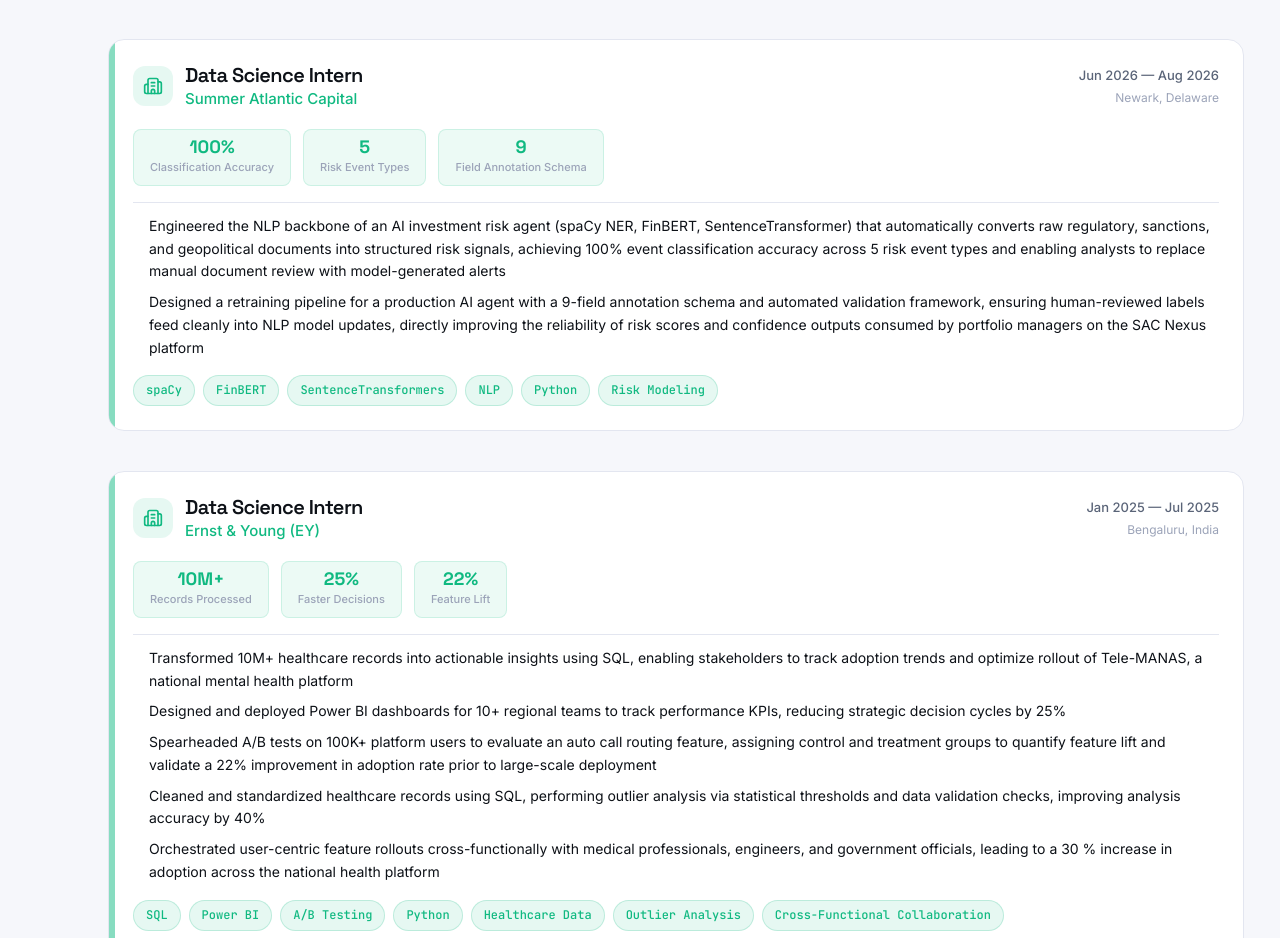
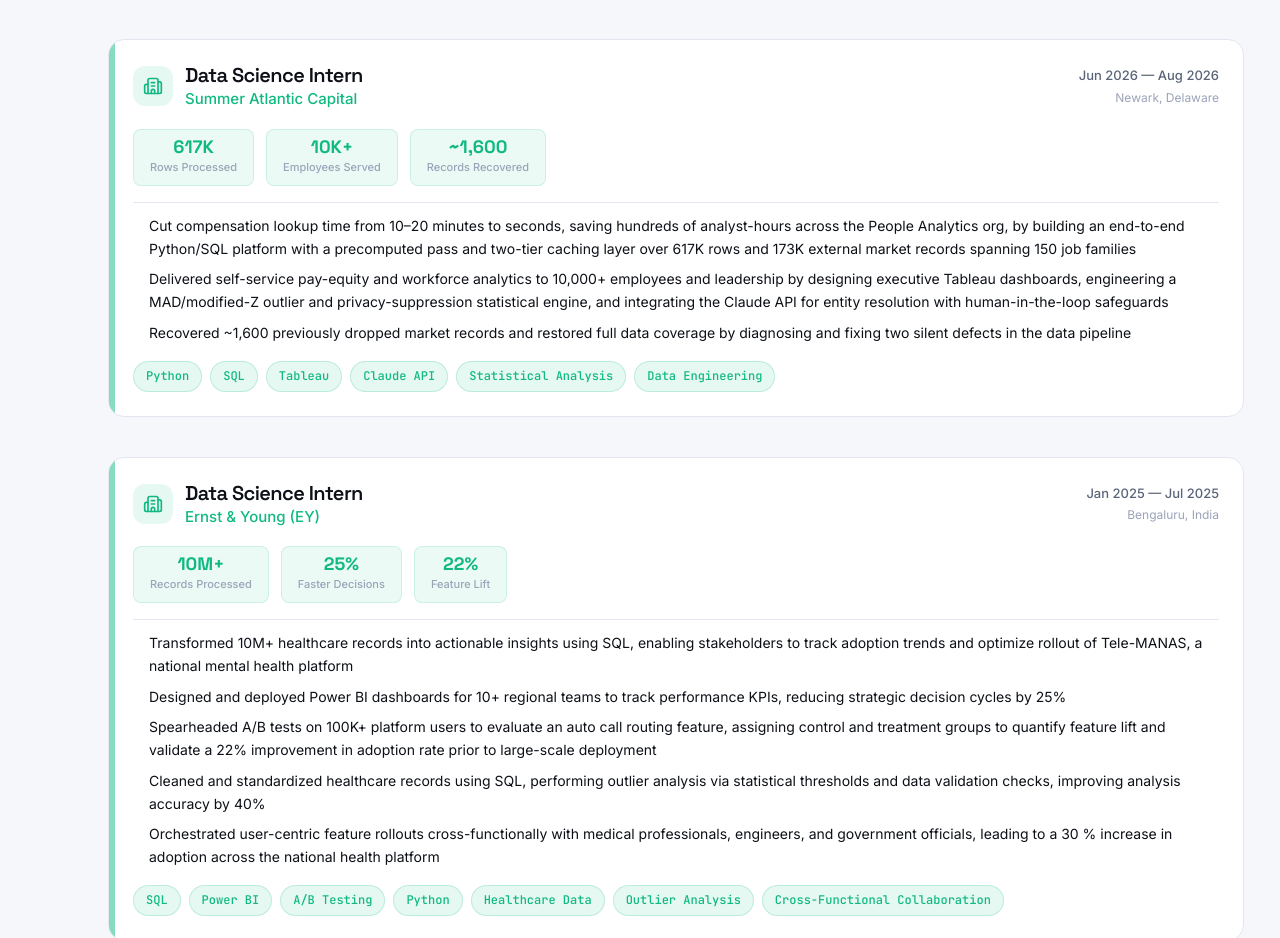
Before and after one commit to himanshumjain15/Portfolio, a Next.js app: page /Portfolio/ in a window 1280 px wide. Shown: the part 1640-2578 px from the top of the page. Built offline with nearby package versions, Linux system fonts and the light colour scheme.

Commit message:
feat: update SAC experience bullets and resume PDF
Replaces the Summer Atlantic Capital bullets with the
compensation/pay-equity analytics platform work (617K rows, 10K+
employees served, ~1,600 records recovered) and updates the
downloadable resume PDF to match.

```diff
--- a/src/data/portfolio.ts
+++ b/src/data/portfolio.ts
@@ -89,15 +89,16 @@
     location: "Newark, Delaware",
     dates: "Jun 2026 — Aug 2026",
     metrics: [
-      { value: "100%", label: "Classification Accuracy" },
-      { value: "5", label: "Risk Event Types" },
-      { value: "9", label: "Field Annotation Schema" },
+      { value: "617K", label: "Rows Processed" },
+      { value: "10K+", label: "Employees Served" },
+      { value: "~1,600", label: "Records Recovered" },
     ],
     bullets: [
-      "Engineered the NLP backbone of an AI investment risk agent (spaCy NER, FinBERT, SentenceTransformer) that automatically converts raw regulatory, sanctions, and geopolitical documents into structured risk signals, achieving 100% event classification accuracy across 5 risk event types and enabling analysts to replace manual document review with model-generated alerts",
-      "Designed a retraining pipeline for a production AI agent with a 9-field annotation schema and automated validation framework, ensuring human-reviewed labels feed cleanly into NLP model updates, directly improving the reliability of risk scores and confidence outputs consumed by portfolio managers on the SAC Nexus platform",
+      "Cut compensation lookup time from 10–20 minutes to seconds, saving hundreds of analyst-hours across the People Analytics org, by building an end-to-end Python/SQL platform with a precomputed pass and two-tier caching layer over 617K rows and 173K external market records spanning 150 job families",
+      "Delivered self-service pay-equity and workforce analytics to 10,000+ employees and leadership by designing executive Tableau dashboards, engineering a MAD/modified-Z outlier and privacy-suppression statistical engine, and integrating the Claude API for entity resolution with human-in-the-loop safeguards",
+      "Recovered ~1,600 previously dropped market records and restored full data coverage by diagnosing and fixing two silent defects in the data pipeline",
     ],
-    tags: ["spaCy", "FinBERT", "SentenceTransformers", "NLP", "Python", "Risk Modeling"],
+    tags: ["Python", "SQL", "Tableau", "Claude API", "Statistical Analysis", "Data Engineering"],
   },
   {
     company: "Ernst & Young (EY)",
```
Also changed, not shown: 1 other file (tests, documents, lock files or other folders).
